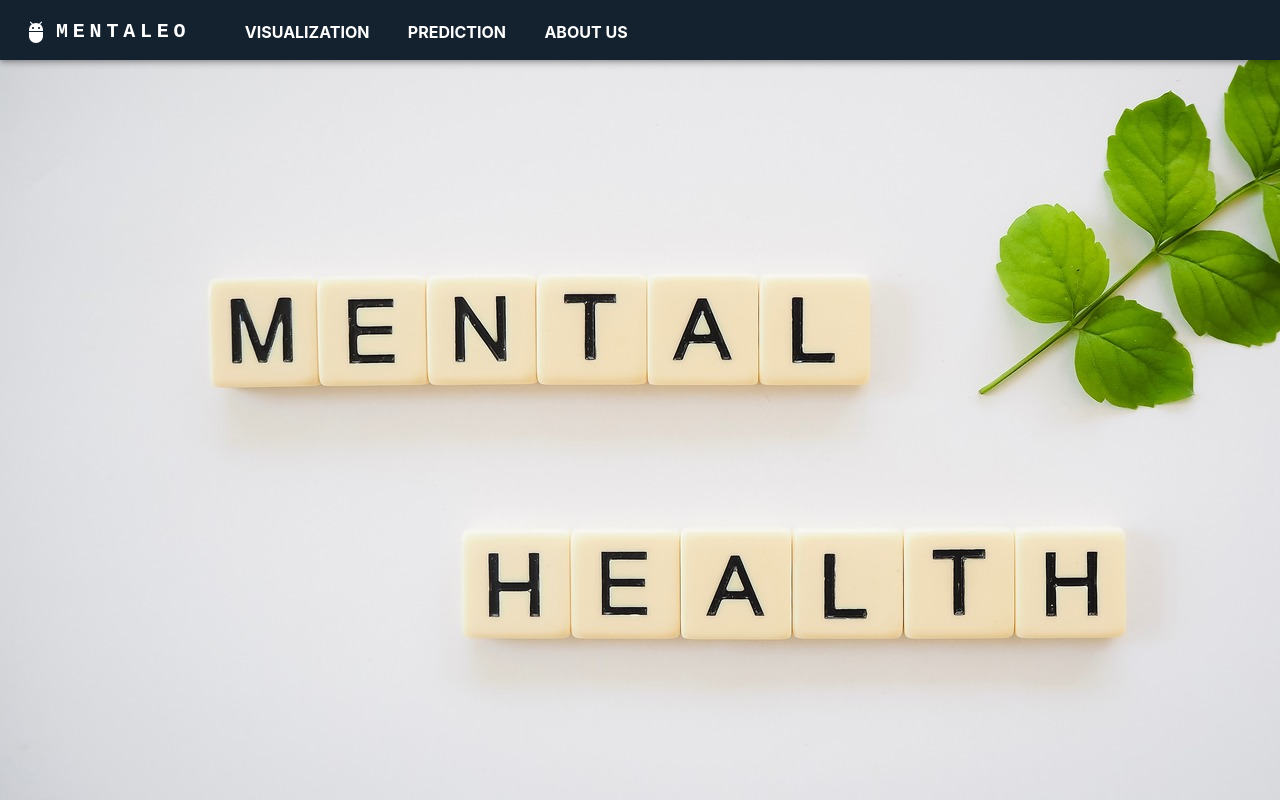
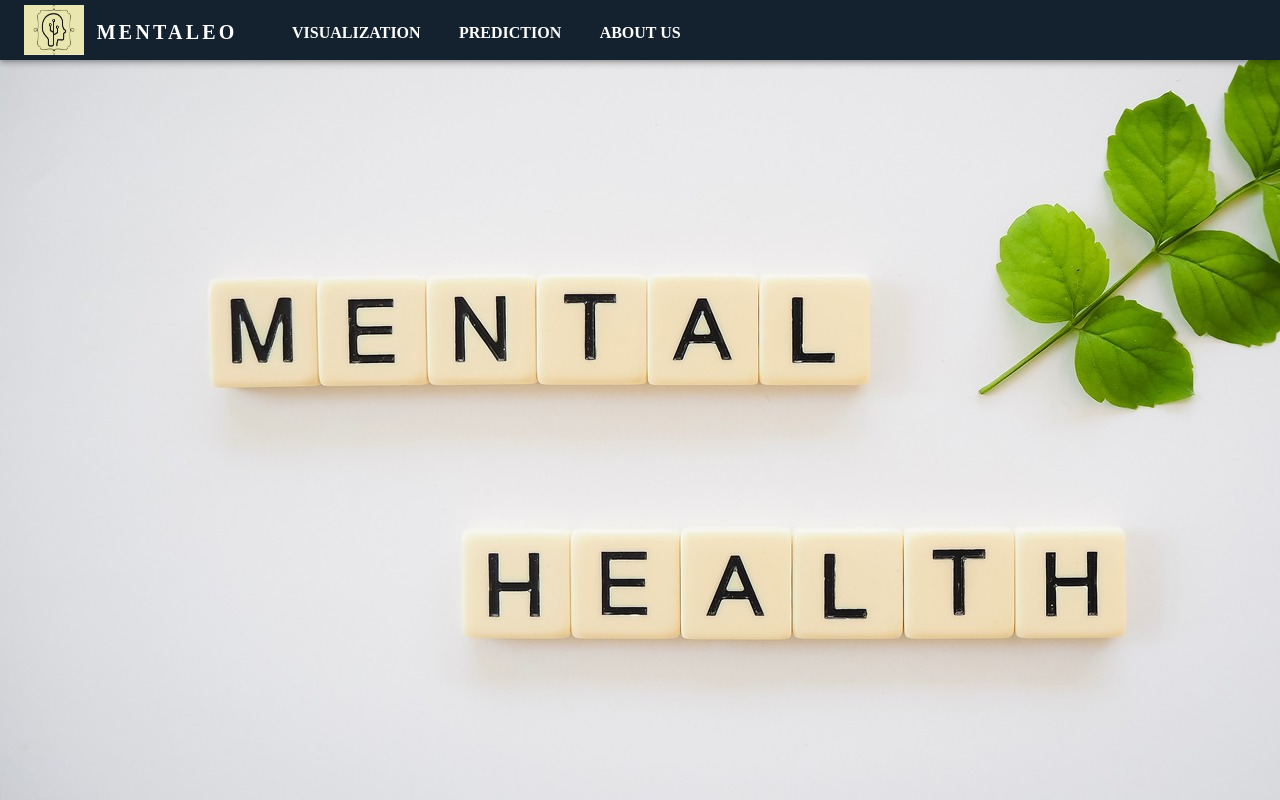
Before and after one commit to Mentaleo/Frontend, a React (Create React App) app in the folder mental_leo/: page / in a window 1280 px wide. Shown: the top 800 px of the page. Built offline with nearby package versions, Linux system fonts and the light colour scheme.

Commit message:
Frontend Update3

```diff
--- a/mental_leo/src/About Us/About.css
+++ b/mental_leo/src/About Us/About.css
@@ -5,10 +5,10 @@
 }
 
 .person {
-    margin: 10px;
+    margin: 15px;
     padding: 10px;
     border: 3px solid black;
     text-align: center;
-    width: 400px;
+    width: 300px;
     height: 400px;
 }
--- a/mental_leo/src/About Us/AboutUs.js
+++ b/mental_leo/src/About Us/AboutUs.js
@@ -1,7 +1,7 @@
 import React from "react";
 import "./About.css"
 import { FaEnvelope, FaLinkedin } from 'react-icons/fa';
-
+import image1 from './image1.jpg';
 
 const About = () => {
 
@@ -28,34 +28,34 @@ const About = () => {
             <div className="container">
 
                 <div className="person">
-                    <img src="image1.jpg" alt="Person 1" width="5" height="5" />
-                    <h4>BIYATRA GHOSH</h4>
-                    <a href="mailto:biyatraghosh13@gmail.com" style={{ color: 'red', border: '3px solid black', lineHeight: '4.0' }}>
+                    <div><img src={image1} alt="Person 1" height={"250px"} width={"250px"}/></div>
+                    <h2 style={{fontFamily: 'BlinkMacSystemFont' }}>BIYATRA GHOSH</h2>
+                    <a href="mailto:biyatraghosh13@gmail.com" style={{ color: '#BE0027',  lineHeight: '4.0' }}>
                         <FaEnvelope /> Email
                     </a><br></br>
-                    <a href="https://www.linkedin.com/in/biyatra-ghosh-b14128208" style={{ color: 'red', border: '3px solid black' }}>
+                    <a href="https://www.linkedin.com/in/biyatra-ghosh-b14128208" style={{ color: '#0C4E98' }}>
                         <FaLinkedin /> LinkedIn
                     </a>
                 </div>
 
                 <div className="person">
                     <img src="person2.jpg" alt="Person 2" />
-                    <h4>HARSHA PATI</h4>
-                    <a href="mailto:harshapati896@gmail.com" style={{ color: 'red', border: '3px solid black', lineHeight: '4.0' }}>
+                    <h2 style={{ fontFamily: 'BlinkMacSystemFont' }}>HARSHA PATI</h2>
+                    <a href="mailto:harshapati896@gmail.com" style={{ color: '#BE0027',  lineHeight: '4.0' }}>
                         <FaEnvelope /> Email
                     </a><br></br>
-                    <a href="https://www.linkedin.com/in/harsha-pati-984298200" style={{ color: 'red', border: '3px solid black' }}>
+                    <a href="https://www.linkedin.com/in/harsha-pati-984298200" style={{ color: '#0C4E98' }}>
                         <FaLinkedin /> LinkedIn
                     </a>
                 </div>
 
                 <div className="person">
                     <img src="image1.jpg" alt="Person 3" />
-                    <h4>TAPABRATA ROY</h4>
-                    <a href="mailto:tapabrataroy675@gmail.com" style={{ color: 'red', border: '3px solid black', lineHeight: '4.0' }}>
+                    <h2 style={{ fontFamily: 'BlinkMacSystemFont' }}>TAPABRATA ROY</h2>
+                    <a href="mailto:tapabrataroy675@gmail.com" style={{ color: '#BE0027', lineHeight: '4.0' }}>
                         <FaEnvelope /> Email
                     </a><br></br>
-                    <a href="https://www.linkedin.com/in/tapabrata-roy-90981a211" style={{ color: 'red', border: '3px solid black' }}>
+                    <a href="https://www.linkedin.com/in/tapabrata-roy-90981a211" style={{ color: '#0C4E98' }}>
                         <FaLinkedin /> LinkedIn
                     </a>
                 </div>
--- a/mental_leo/src/Homepage/Navbar.js
+++ b/mental_leo/src/Homepage/Navbar.js
@@ -2,9 +2,10 @@ import * as React from 'react';
 import { Nav } from 'react-bootstrap'
 import AppBar from '@mui/material/AppBar';
 import Toolbar from '@mui/material/Toolbar';
-import AdbIcon from '@mui/icons-material/Adb';
+//import AdbIcon from '@mui/icons-material/Adb';
 import Container from '@mui/material/Container';
 import Typography from '@mui/material/Typography';
+import Navimage from './Navbar_Img.jpeg';
 
 function Navbar() {
 
@@ -12,7 +13,8 @@ function Navbar() {
     <AppBar sx={{ height: '60px', backgroundColor: '#14212e' }}>
       <Container maxWidth="xl">
         <Toolbar disableGutters>
-          <AdbIcon sx={{ display: { xs: 'none', md: 'flex' }, mr: 1 }} />
+          {/* <AdbIcon sx={{ display: { xs: 'none', md: 'flex' }, mr: 1 }} /> */}
+          <div><img src={Navimage} alt="Nav_Img" height={"50px"} width={"60px"} paddingRight={"3vw"}/></div>
           <Typography
             variant="h6"
             noWrap
@@ -21,19 +23,21 @@ function Navbar() {
             sx={{
               mr: 2,
               display: { xs: 'none', md: 'flex' },
-              fontFamily: 'monospace',
+              fontFamily: '"Apple Color Emoji"',
               fontWeight: 700,
-              letterSpacing: '.3rem',
+              letterSpacing: '.2rem',
               color: 'inherit',
               textDecoration: 'none',
+              paddingLeft:"1vw"
             }}
           >
+
             MENTALEO
           </Typography>
           <Nav>
-            <Nav.Link href="/#visualization" style={{ fontWeight: 700, color: "#fff", textDecoration: "None", padding: "0 3vw" }}><b>VISUALIZATION</b></Nav.Link>
-            <Nav.Link href="/#prediction" style={{  fontWeight: 700, color: "#fff", textDecoration: "None", paddingRight: "3vw" }}><b>PREDICTION</b></Nav.Link>
-            <Nav.Link href="/#aboutus" style={{  fontWeight: 700, color: "#fff", textDecoration: "None", paddingRight: "3vw" }}><b>ABOUT US</b></Nav.Link>
+            <Nav.Link href="/#visualization" style={{ fontWeight: 700, color: "#fff", textDecoration: "None", padding: "0 3vw", fontFamily: '"Apple Color Emoji"', }}><b>VISUALIZATION</b></Nav.Link>
+            <Nav.Link href="/#prediction" style={{ fontWeight: 700, color: "#fff", textDecoration: "None", paddingRight: "3vw", fontFamily: '"Apple Color Emoji"', }}><b>PREDICTION</b></Nav.Link>
+            <Nav.Link href="/#aboutus" style={{ fontWeight: 700, color: "#fff", textDecoration: "None", paddingRight: "3vw", fontFamily: '"Apple Color Emoji"', }}><b>ABOUT US</b></Nav.Link>
           </Nav>
         </Toolbar>
       </Container>
```
Also changed, not shown: mental_leo/src/Homepage/Navbar_Img.jpeg (added).
